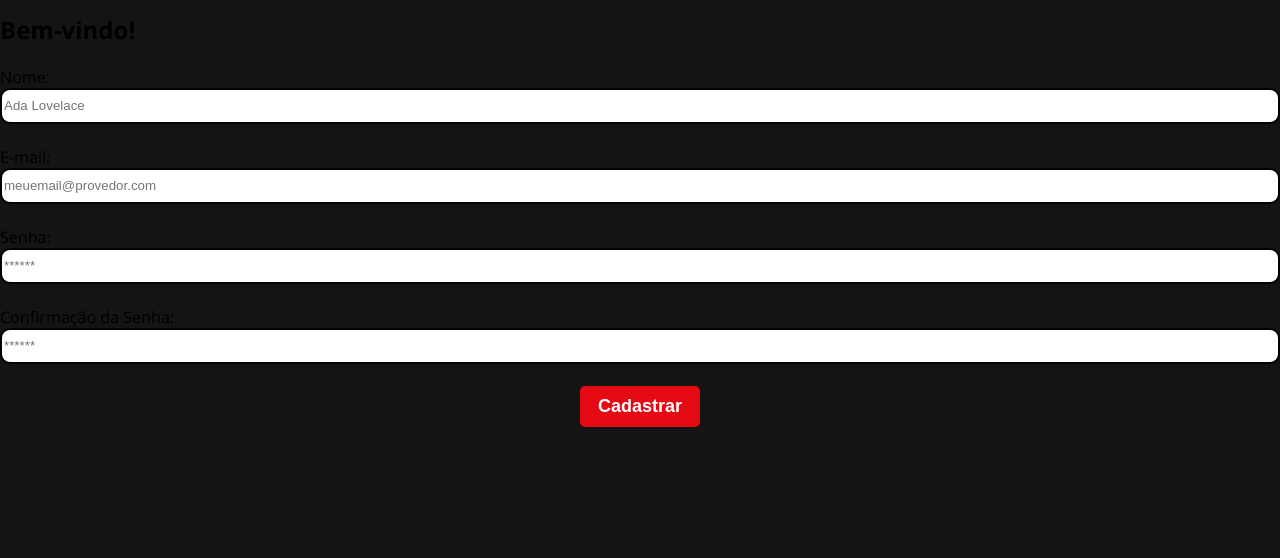
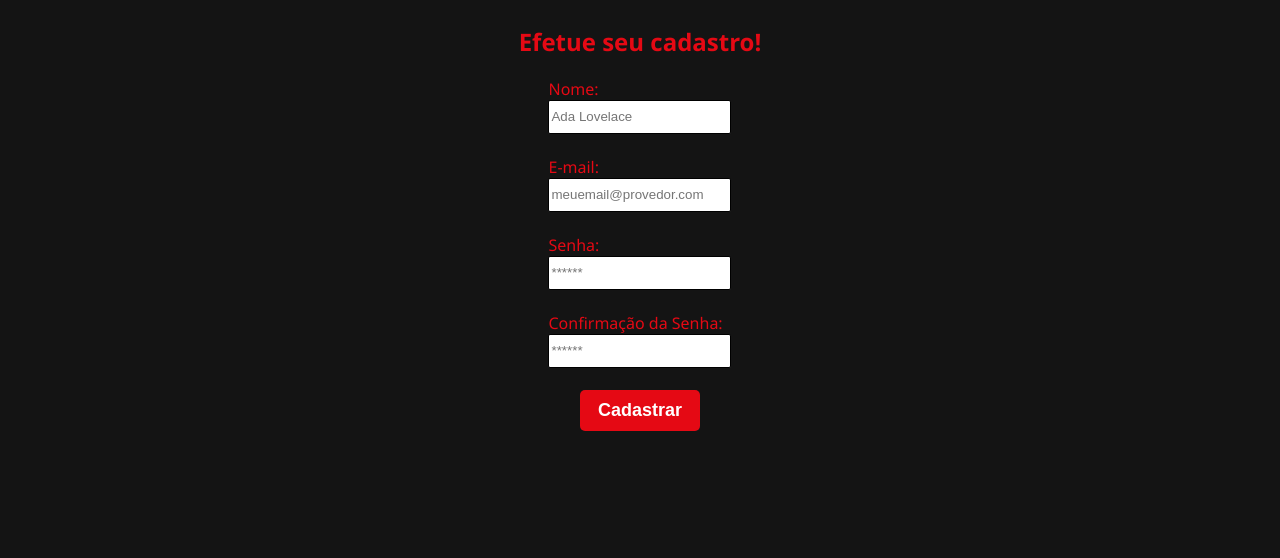
Before and after one commit to danilokovacs/projeto-individual, a website: page public/cadastro.html in a window 1280 px wide. Shown: the part 68-626 px from the top of the page. Drawn offline with Linux system fonts and the light colour scheme.

Commit message:
Estilização de inputs e estilização da página cadastro

```diff
--- a/public/cadastro.html
+++ b/public/cadastro.html
@@ -31,8 +31,9 @@
     </div>
     <!--header fim-->
 
-
-                <h2>Bem-vindo!</h2>
+    <div class="cadastro">
+        <div class="card">
+                        <h2>Efetue seu cadastro!</h2>
                         <div class="formulario">
                             <form id="form_cadastro" method="post" onsubmit="return cadastrar()">
                                 Nome:
@@ -57,9 +58,11 @@
                         <div id="div_erros_login">
 
                         </div>
+                    </div>
+    </div>
 
     <!--footer inicio-->
-    <div class="footer" style="margin-top: 22vh;">
+    <div class="footer" style="margin-top: 15vh;">
         <div class="container">
             <a href="https://github.com/danilokovacs">
                 <h4>Feito por um amante de cinema e aluno da BandTec &copy; 2021</h4>
--- a/public/css/style.css
+++ b/public/css/style.css
@@ -20,7 +20,7 @@
 }
 
 .banner-login .card {
-  background-color: #e5e5e5;
+  /* background-color: #e5e5e5; */
   height: 450px;
   width: 400px;
   display: flex;
@@ -45,11 +45,32 @@ button {
 }
 
 /* FORMULARIO */
+.cadastro .card{
+  /* background-color: #e5e5e5; */
+  color: #FFF;
+  height: 450px;
+  width: 100%;
+  display: flex;
+  justify-content: center;
+  align-content: space-around;
+  align-items: center;
+  flex-direction: column;
+  flex-wrap: wrap;
+}
+
+.cadastro h2{
+  color: #e50914;
+}
+
+.formulario{
+  color: #e50914;
+}
 
 input {
   height: 30px;
-  border: 2px solid #000000;
-  border-radius: 10px;
+  border: 1px solid #000000;
+  border-radius: 2px;
+  outline: none;
 }
 
 .btn {
```
Lines whose indentation alone changed are shown as unchanged.
